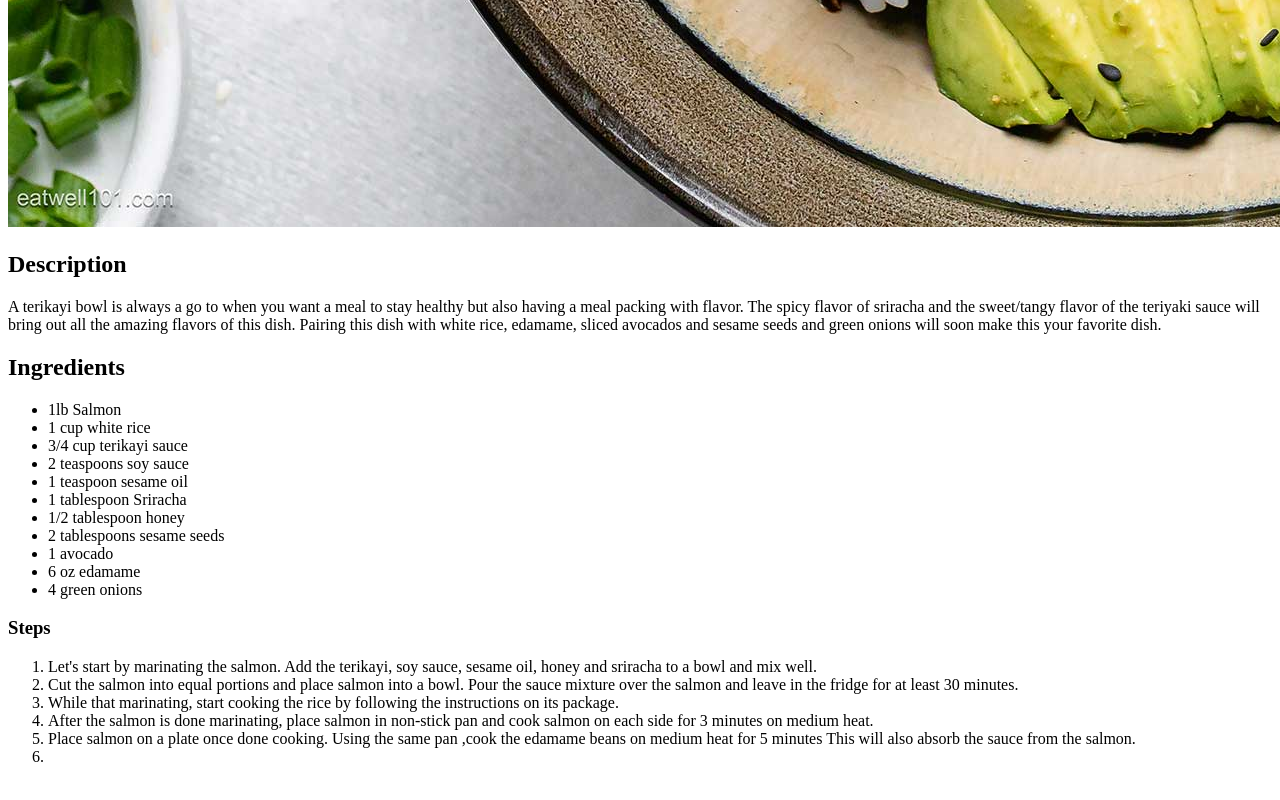
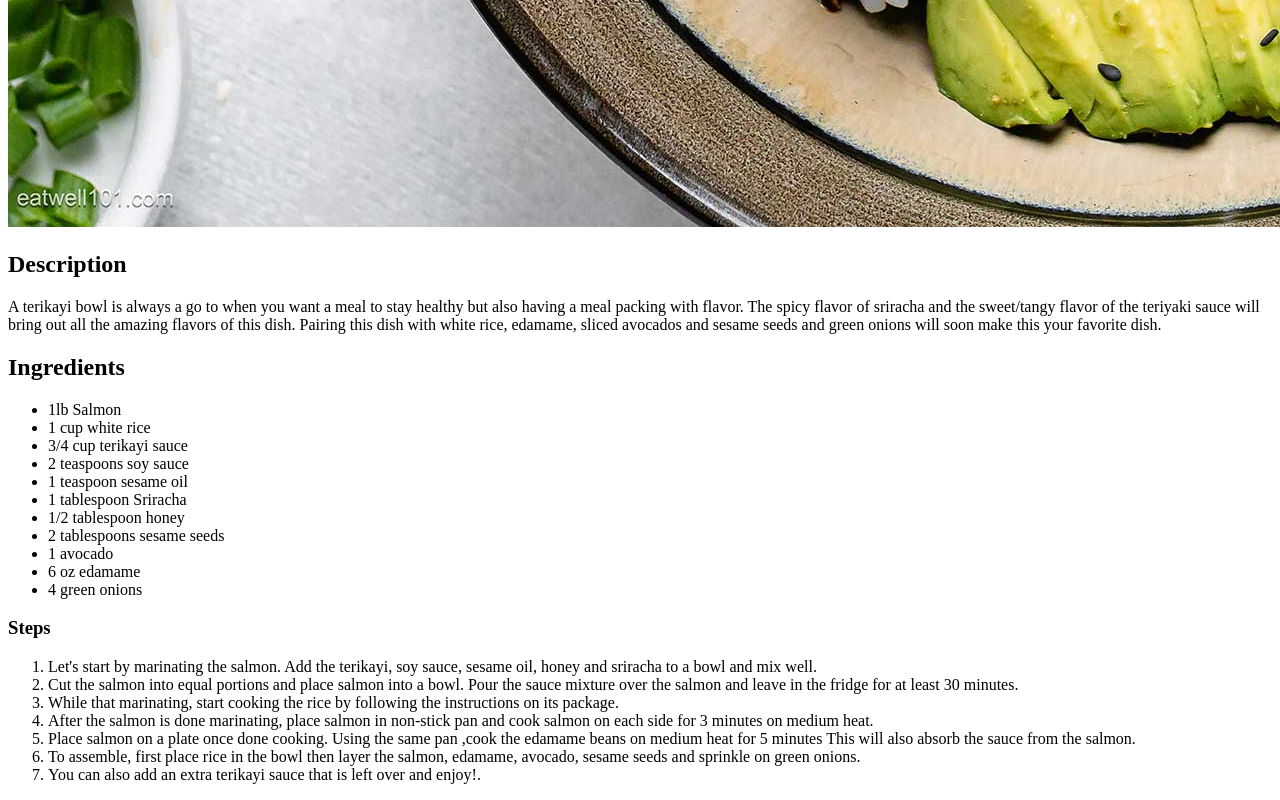
Before and after one commit to Atfarquhar/odin-recipes, a plain HTML site: page recipes/salmon.html in a window 1280 px wide. Shown: the part 1203-2003 px from the top of the page. Drawn offline with Linux system fonts and the light colour scheme.

Commit message:
Edit recipes/salmon.html

```diff
--- a/recipes/salmon.html
+++ b/recipes/salmon.html
@@ -34,7 +34,8 @@
                 <li>While that marinating, start cooking the rice by following the instructions on its package.</li>
                 <li>After the salmon is done marinating, place salmon in non-stick pan and cook salmon on each side for 3 minutes on medium heat.</li>
                 <li>Place salmon on a plate once done cooking. Using the same pan ,cook the edamame beans on medium heat for 5 minutes This will also absorb the sauce from the salmon. </li>
-                <li></li>
+                <li>To assemble, first place rice in the bowl then layer the salmon, edamame, avocado, sesame seeds and sprinkle on green onions.</li>
+                <li>You can also add an extra terikayi sauce that is left over and enjoy!.</li>
                 </ol>
 </body>
     </html>
```
